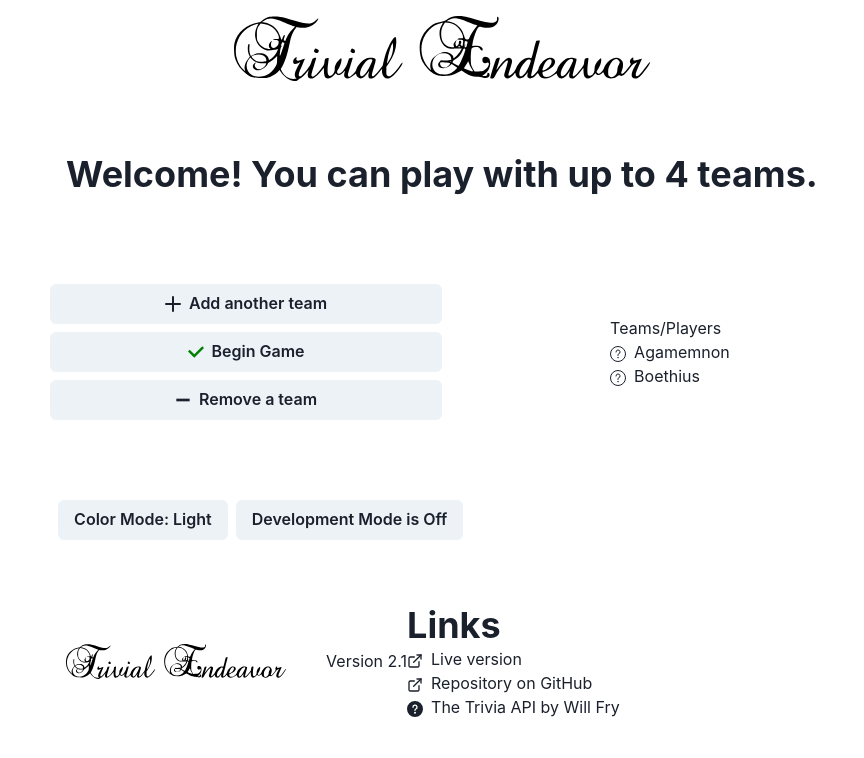
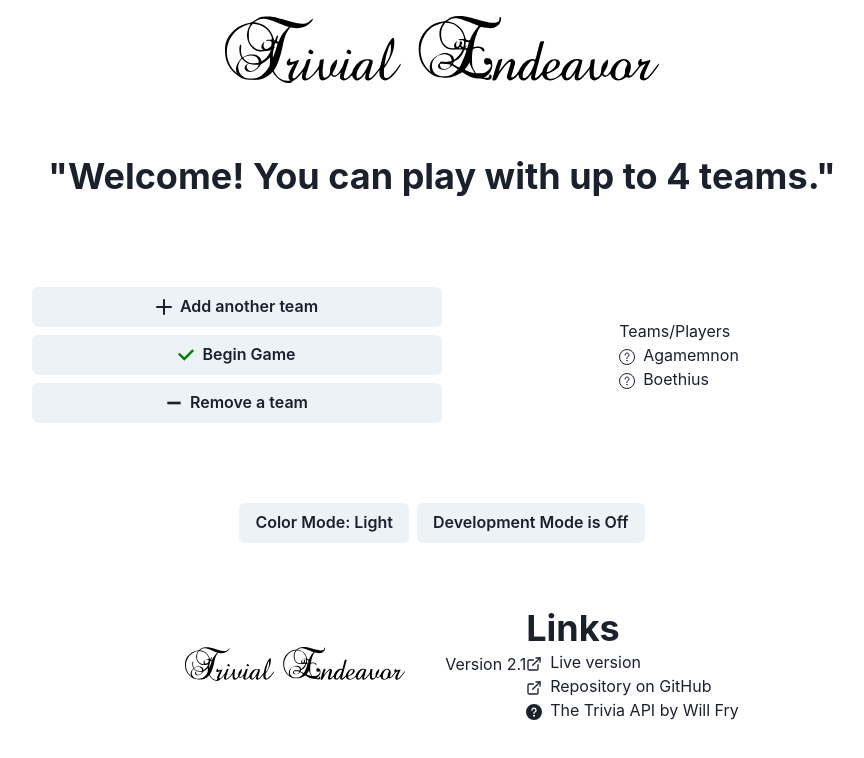
Before and after one commit to vpbasile/trivial-endeavor-2, a React (Vite) app: page / in a window 1280 px wide. Shown: the top 758 px of the page, without its empty margins (198-1062 px from the left). Built offline with nearby package versions, Linux system fonts and the light colour scheme.

Commit message:
Improving info display behavior

```diff
--- a/src/components/GameSetup.tsx
+++ b/src/components/GameSetup.tsx
@@ -1,7 +1,7 @@
+import { AddIcon, CheckIcon, MinusIcon, QuestionOutlineIcon } from '@chakra-ui/icons';
+import { Box, Button, Center, Heading, List, ListIcon, ListItem, Stack, Text } from '@chakra-ui/react';
 import { Dispatch } from 'react';
 import { player, whatsHappeningHolder } from './helpers/dataStructures';
-import { Text, Stack, ListItem, List, ListIcon, Button, Box, Center } from '@chakra-ui/react';
-import { AddIcon, CheckIcon, MinusIcon, QuestionOutlineIcon } from '@chakra-ui/icons';
 import { namesToUse, players } from './helpers/settings';
 
 // FIXME are all the propsTypes similar? Should they be standardized or customized?
@@ -12,7 +12,7 @@ type propsType = {
 	setwhatsHappening: Dispatch<whatsHappeningHolder>;
 	scoreState: player[];
 	setScoreState: Dispatch<player[]>;
-	SETdisplayMessage: Dispatch<string>;
+	SETdisplayMessage: Dispatch<JSX.Element>;
 };
 
 export default function GameSetup(props: propsType) {
@@ -73,7 +73,8 @@ export default function GameSetup(props: propsType) {
 					currentPlayerIndex: currentPlayerIndex
 				});
 				const currentPlayer = players[whatsHappening.currentPlayerIndex];
-				SETdisplayMessage(`Select a category, ${currentPlayer.name}`)
+				SETdisplayMessage(<Heading id='displayMessage' as='h2' whiteSpace={'normal'}>{`Select a category, ${currentPlayer.name}`}</Heading>)
+
 			}}>Begin Game</Button>
 
 
--- a/src/components/gameboard.tsx
+++ b/src/components/gameboard.tsx
@@ -6,15 +6,14 @@ import GameSetup from "./GameSetup";
 import AppRow from "./helpers/appRow";
 import { guessType, player, whatsHappeningHolder, winners } from "./helpers/dataStructures";
 import { neededToWin, players } from "./helpers/settings";
+import { newBreaks } from "./helpers/style";
 import QuestionDisplay from "./question/QuestionDisplay";
 import { categoryList, questionInternal } from "./question/queryTheTrivia";
 import PlayerColumn from "./scoreboard/PlayerColumn";
 
-export type zzColor = string
-
 export default function GameBoard() {
 
-    const [displayMessage, SETdisplayMessage] = useState("Welcome! You can play with up to 4 teams.")
+    const [displayMessage, SETdisplayMessage] = useState(<Heading id='displayMessage' as='h2' whiteSpace={'normal'}>"Welcome! You can play with up to 4 teams."</Heading>)
     // <><><> What's happening
     const [whatsHappening, setwhatsHappening] = useState<whatsHappeningHolder>({ currentPhase: "Welcome", currentPlayerIndex: 0 });
     const blankQuestion: questionInternal = { questionText: null, choices: ["", "", "", ""], correctAnswer: null, correctIndex: 0, categoryTag: categoryList[0].queryTag };
@@ -41,14 +40,12 @@ export default function GameBoard() {
     const currentPhase = whatsHappening.currentPhase;
     return (<ErrorBoundary fallback={<Box>Error in component AppRow</Box>}>
         <AppRow id="displayMessage">
-            <Box textAlign={'center'} id="messageDisplay" w={'100%'}
-                p={10}
-                borderRadius={'lg'}>
-                <Heading id='displayMessage' as='h2' whiteSpace={'normal'}>{displayMessage}</Heading>
+            <Box textAlign={'center'} id="messageDisplay" w={'100%'} p={10} borderRadius={'lg'}>
+                {displayMessage}
             </Box>
         </AppRow>
-        <Box id="gameBoardContainer">
-            <Collapse in={currentPhase === "Welcome"}  unmountOnExit animateOpacity>
+        <Box id="gameBoardContainer" maxWidth={newBreaks}>
+            <Collapse in={currentPhase === "Welcome"} unmountOnExit animateOpacity>
                 <Box id="setup">
                     <GameSetup
                         // <><><> What's happening
@@ -59,7 +56,7 @@ export default function GameBoard() {
                 </Box>
             </Collapse>
             <Collapse in={currentPhase === "Answer"} unmountOnExit animateOpacity>
-                <AppRow id="question">
+                <AppRow id="question-row">
                     <QuestionDisplay key={"currentQuestion"}
                         // <><><> Dev mode stuff
                         devMode={devMode}
@@ -79,7 +76,7 @@ export default function GameBoard() {
                     />
                 </AppRow>
             </Collapse>
-            <Collapse  in={currentPhase === "Select"}  unmountOnExit animateOpacity>
+            <Collapse in={currentPhase === "Select"} unmountOnExit animateOpacity>
                 <Box id="scoreboard" display={{ sm: 'flex' }} scrollBehavior={'smooth'}>
                     {scoreState.map((player) => (
                         <PlayerColumn
--- a/src/components/helpers/appRow.tsx
+++ b/src/components/helpers/appRow.tsx
@@ -1,17 +1,18 @@
-import { Box, Heading } from "@chakra-ui/react";
+import { Center, Heading } from "@chakra-ui/react";
 import React from "react";
+import { newBreaks } from "./style";
 
 export default function AppRow(props: { children: React.ReactNode, border?:string, id?: string, headingText?: string }): React.ReactNode {
     // const breakBorders = { base:'3px solid red', sm: '3px solid green', md: '3px solid blue' };
     // const breakColor = useColorModeValue({base:'red.100',sm: 'green.100',md: 'blue.100'},{base:'red.900',sm: 'green.900',md: 'blue.900'})
     return (
-        <Box id={props.id || "defaultID"} border={props.border}
+        <Center id={props.id || "defaultID"} border={props.border}
+        maxWidth={newBreaks}
         display={{ sm: "flex" }} py={4} px={2}
-        // borderY={breakBorders}
-        // borderX={breakBorders} bg={breakColor}
+        alignContent={'center'}
         >
             {props.headingText && <Heading as='h2' size='xl'>{props.headingText}</Heading>}
             {props.children}
-        </Box>
+        </Center>
     )
 }
--- a/src/components/helpers/style.ts
+++ b/src/components/helpers/style.ts
@@ -1,2 +1,3 @@
 export const sidePad = { base: 5, sm: 3 }
 export const redBorder = '1px dashed red'
+export const newBreaks = { 'base': '100%', "sm": '900px' };
--- /dev/null
+++ b/src/components/question/PleaseWait.tsx
@@ -0,0 +1,14 @@
+import { Box, Progress } from '@chakra-ui/react';
+type pleaseWaitProps = {
+    colorScheme: string;
+    children: React.ReactNode;
+};
+
+export default function PleaseWait(props: pleaseWaitProps) {
+    const colorScheme = props.colorScheme
+    return (<Box p={3} color={colorScheme}>
+        <Progress isIndeterminate colorScheme={colorScheme}/>
+        {props.children}
+        <Progress isIndeterminate colorScheme={colorScheme} />
+    </Box>)
+}
--- a/src/components/question/queryTheTrivia.ts
+++ b/src/components/question/queryTheTrivia.ts
@@ -63,7 +63,7 @@ function parseReceivedQuestion(questionData: questionFromAPI,devMode: boolean):
     const choicesCount = incorrectAnswers.length + 1
     shuffleArray(incorrectAnswers);
     const answerIndex = Math.floor(Math.random() * (choicesCount));
-    const choices: string[] = ["", "", "", ""]
+    const choices: string[] = ["Incorrect Choice", "Incorrect Choice", "Incorrect Choice", "Incorrect Choice"]
     if (!devMode) {
         // choices[answerIndex] = questionData.correctAnswer;
         for (let i = 0; i < choicesCount; i++) {
@@ -73,8 +73,7 @@ function parseReceivedQuestion(questionData: questionFromAPI,devMode: boolean):
                 if (x !== undefined) { choices[i] = x; }
             }
         }
-
-    }
+    } else { choices[answerIndex] = "Correct Coice" }
     // This is where we get the category object from the list
     const category: category[] = categoryList.filter((categoryTemp) => {
         return categoryTemp.queryTag === questionData.category;
--- a/src/components/scoreboard/CategoryButton.tsx
+++ b/src/components/scoreboard/CategoryButton.tsx
@@ -1,5 +1,5 @@
 import { CheckCircleIcon } from "@chakra-ui/icons";
-import { Button } from "@chakra-ui/react";
+import { Button, Heading } from "@chakra-ui/react";
 import { Dispatch } from "react";
 import { player, whatsHappeningHolder, winners } from "../helpers/dataStructures";
 import { category, getQuestion, questionInternal } from "../question/queryTheTrivia";
@@ -13,7 +13,7 @@ type CategoryButtonProps = {
 	currentQuestion: questionInternal, setCurrentQuestion: Dispatch<questionInternal>,
 	scoreState: player[],
 	guessedYet: boolean, setguessedYet: Dispatch<boolean>,
-	SETdisplayMessage: Dispatch<string>;
+	SETdisplayMessage: Dispatch<JSX.Element>;
 	// <><><> Winning
 	vyingForPlace: winners;
 	// <><><> Game Globals
@@ -69,7 +69,7 @@ export default function CategoryButton(props: CategoryButtonProps) {
 			const question = await getQuestion(category.queryTag, devMode);
 			// Update the game state with the new question
 			setCurrentQuestion(question);
-			SETdisplayMessage(category.title);
+			SETdisplayMessage(<Heading id='displayMessage' as='h2' whiteSpace={'normal'}>{category.title}</Heading>);
 		} catch (error) {
 			console.error("Error fetching question:", error);
 			// Handle the error appropriately, e.g., show an error message to the user
--- a/src/components/scoreboard/PlayerColumn.tsx
+++ b/src/components/scoreboard/PlayerColumn.tsx
@@ -13,7 +13,7 @@ type PlayerColumnProps = {
 	currentQuestion: questionInternal; setCurrentQuestion: Dispatch<questionInternal>;
 	scoreState: player[]
 	guessedYet: boolean; setguessedYet: Dispatch<boolean>;
-	SETdisplayMessage: Dispatch<string>;
+	SETdisplayMessage: Dispatch<JSX.Element>;
 	// <><><> Winning
 	vyingForPlace: winners;
 	// <><><> Game Globals
```
Also changed, not shown: src/components/question/QuestionDisplay.tsx (+20 -11 lines).
